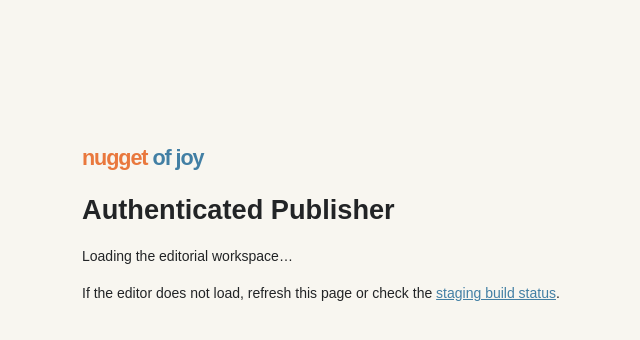
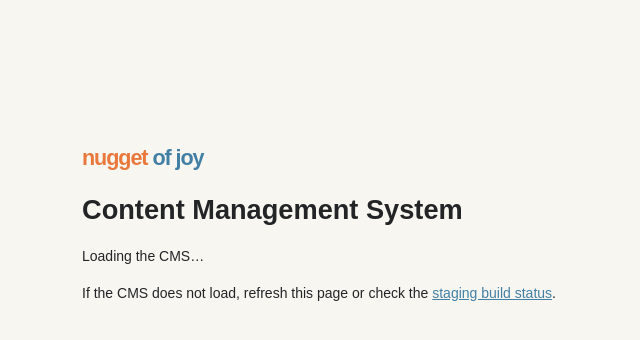
Before and after one commit to ndangelo/nuggetofjoy-jekyll, a Jekyll site: the page admin/cms.html, which Jekyll copies as it is, in a window 1280 px wide. Shown: the top 340 px of the page, without its empty margins (222-862 px from the left). Built offline with Jekyll 4.4.1, drawn with Linux system fonts in a browser that asks for light colours; nearby versions of some CDN libraries.

Commit message:
Label the single publishing interface as the CMS

```diff
--- a/admin/cms.html
+++ b/admin/cms.html
@@ -6,7 +6,7 @@
   <meta name="robots" content="noindex, nofollow">
   <meta name="theme-color" content="#f8f6f0">
   <link rel="stylesheet" href="https://ndangelo.github.io/nuggetofjoy-jekyll/admin/cms.css">
-  <title>Nugget of Joy — Authenticated Publisher</title>
+  <title>Nugget of Joy — CMS</title>
   <style>
     html, body { min-height: 100%; margin: 0; background: #f8f6f0; }
     body { font-family: Arial, Helvetica, sans-serif; color: #222426; }
@@ -22,9 +22,9 @@
 <body>
   <main class="cms-loading">
     <p class="brand"><span>nugget</span><span> of joy</span></p>
-    <h1>Authenticated Publisher</h1>
-    <p>Loading the editorial workspace…</p>
-    <p>If the editor does not load, refresh this page or check the <a href="https://github.com/ndangelo/nuggetofjoy-jekyll/actions">staging build status</a>.</p>
+    <h1>Content Management System</h1>
+    <p>Loading the CMS…</p>
+    <p>If the CMS does not load, refresh this page or check the <a href="https://github.com/ndangelo/nuggetofjoy-jekyll/actions">staging build status</a>.</p>
   </main>
   <link rel="stylesheet" href="https://cdnjs.cloudflare.com/ajax/libs/codemirror/5.65.16/codemirror.min.css">
   <script src="https://cdn.jsdelivr.net/npm/marked@15.0.7/marked.min.js"></script>
```
